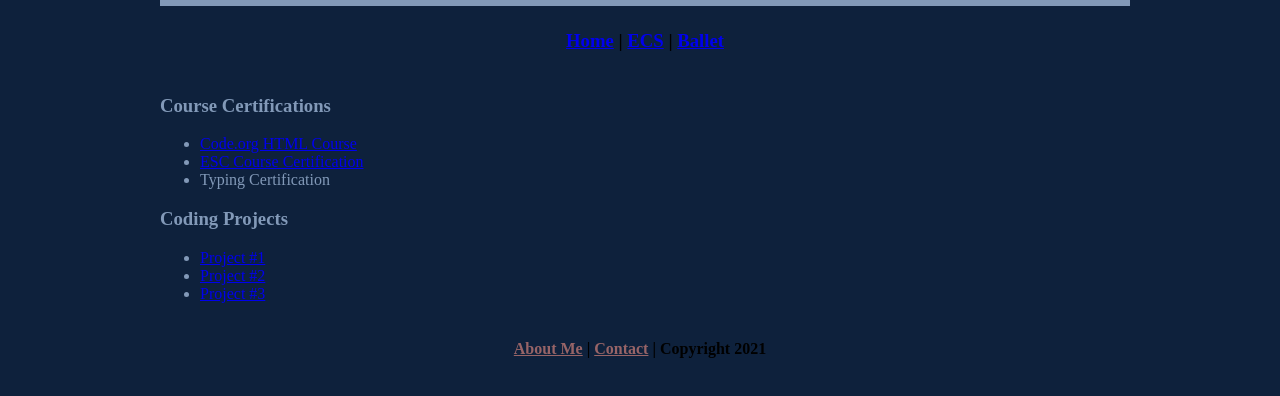
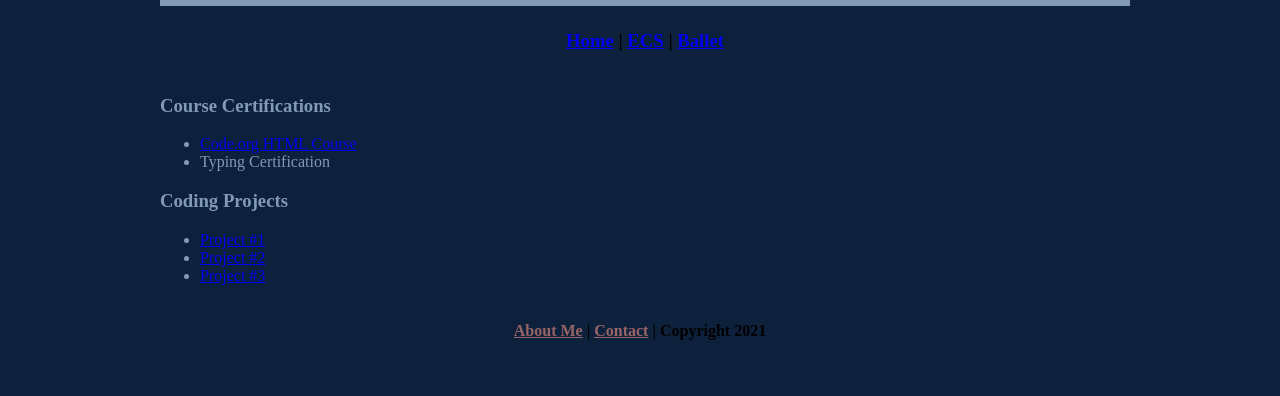
Before and after one commit to 9632213/portfolioecs, a plain HTML site: page ecs/index.html in a window 1280 px wide. Shown: the part 102-498 px from the top of the page. Drawn offline with Linux system fonts and the light colour scheme.

Commit message:
Update index.html

```diff
--- a/ecs/index.html
+++ b/ecs/index.html
@@ -18,7 +18,6 @@ o<!DOCTYPE html>
             <h3>Course Certifications</h3>
             <ul>
             <li><a href="https://studio.code.org/s/web-development-2023">Code.org HTML Course</a></li>
-               <li><a href="https://certifications.youscience.com/exams/018f7d9b-eff0-7000-8357-0ddc14901d86">ESC Course Certification</a></li>
                <li><a <img src="../images/typingcertified.png" alt="Typing Certification"/>Typing Certification</a></li>
             </ul>
             <h3>Coding Projects</h3>
```
